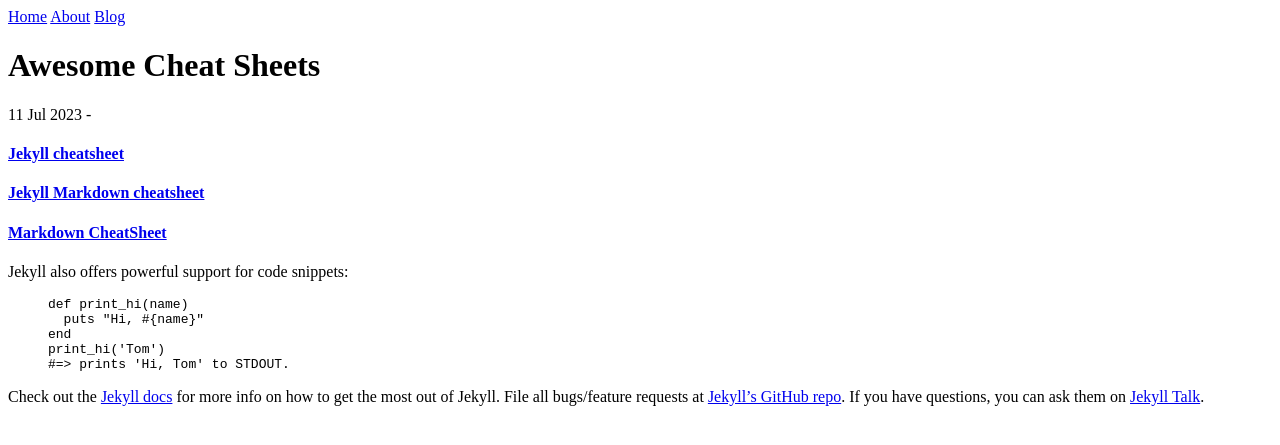
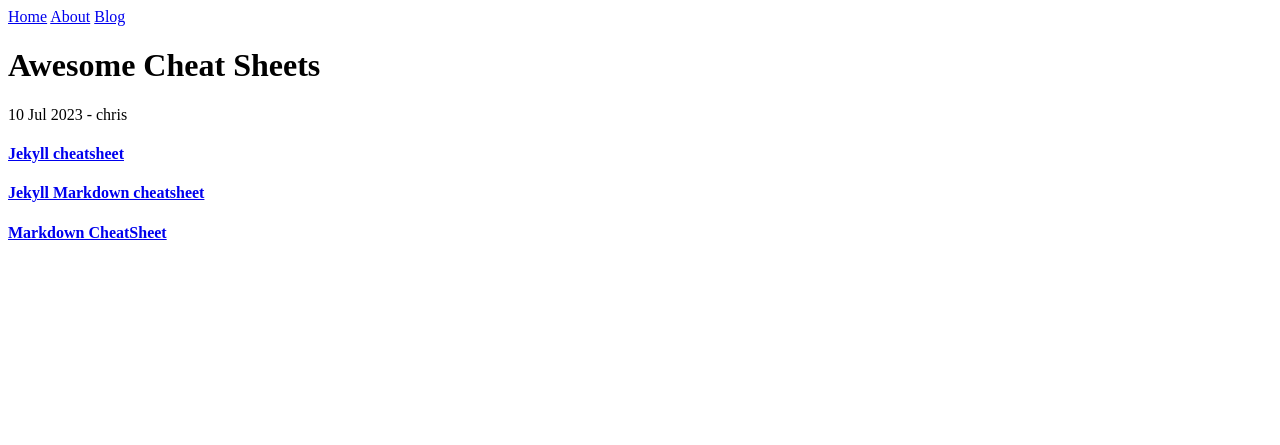
Before and after one commit to readchrisk/readchrisk.github.io, a Jekyll site: the page built from _posts/2023-07-10-cheatsheets.md, in a window 1280 px wide. Shown: the top 445 px of the page. Built offline with Jekyll 4.4.1, drawn with Linux system fonts in a browser that asks for light colours.

Commit message:
blog post test

```diff
--- a/_posts/2023-07-10-cheatsheets.md
+++ b/_posts/2023-07-10-cheatsheets.md
@@ -1,8 +1,7 @@
 ---
 layout: post
+author: chris
 title:  "Awesome Cheat Sheets"
-date:   2023-07-10 20:29:30 -0700
-categories: documentation
 ---
 
 
@@ -11,20 +10,3 @@
 #### [Jekyll Markdown cheatsheet](https://itopaloglu83.github.io/Jekyll-Markdown-Cheat-Sheet/)
 
 #### [Markdown CheatSheet](https://www.markdownguide.org/cheat-sheet/)
-
-
-Jekyll also offers powerful support for code snippets:
-
-{% highlight ruby %}
-def print_hi(name)
-  puts "Hi, #{name}"
-end
-print_hi('Tom')
-#=> prints 'Hi, Tom' to STDOUT.
-{% endhighlight %}
-
-Check out the [Jekyll docs][jekyll-docs] for more info on how to get the most out of Jekyll. File all bugs/feature requests at [Jekyll’s GitHub repo][jekyll-gh]. If you have questions, you can ask them on [Jekyll Talk][jekyll-talk].
-
-[jekyll-docs]: https://jekyllrb.com/docs/home
-[jekyll-gh]:   https://github.com/jekyll/jekyll
-[jekyll-talk]: https://talk.jekyllrb.com/
```
